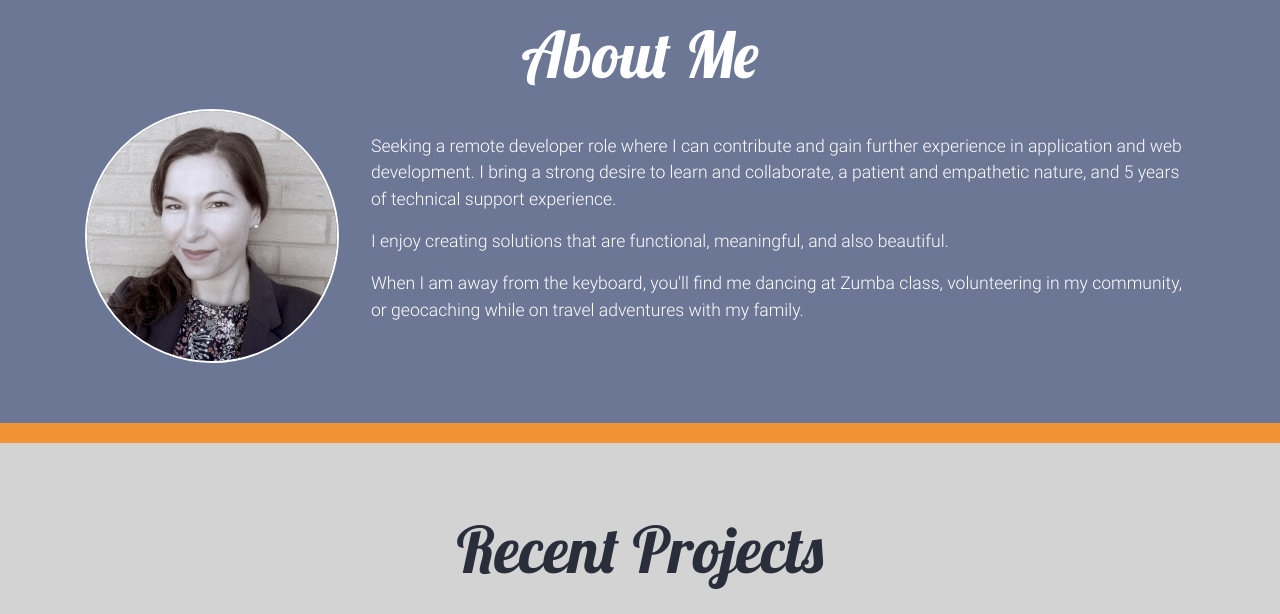
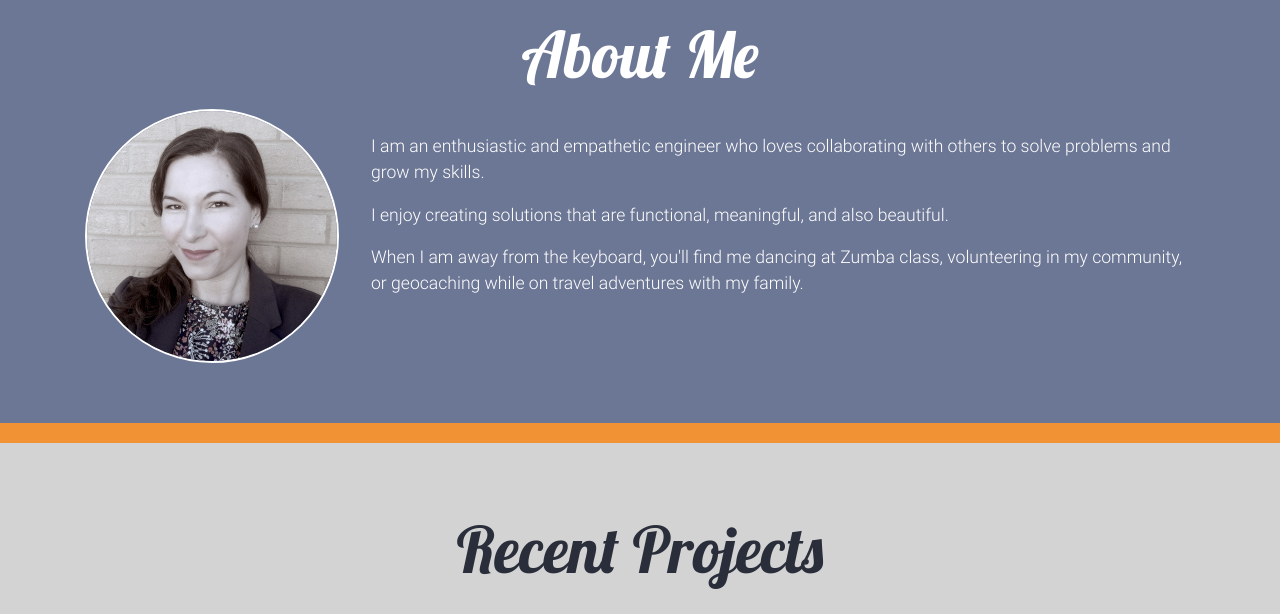
Before and after one commit to soris-codes/soris-codes.github.io, a plain HTML site: page index.html in a window 1280 px wide. Shown: the part 860-1474 px from the top of the page. Drawn offline with Linux system fonts and the light colour scheme.

Commit message:
Updating About Me

```diff
--- a/index.html
+++ b/index.html
@@ -123,8 +123,7 @@
         <div class="media">
           <img class="d-flex mr-3 profile-img" src="/img/profileImg.jpg" alt="Profile Image" />
           <div class="media-body text-white pt-4 ml-3">
-            <p>Seeking a remote developer role where I can contribute and gain further experience in application and web
-              development. I bring a strong desire to learn and collaborate, a patient and empathetic nature, and 5 years of technical support experience.</p>
+            <p>I am an enthusiastic and empathetic engineer who loves collaborating with others to solve problems and grow my skills.</p>
             <p>I enjoy creating solutions that are functional, meaningful, and also beautiful.</p>
             <p>When I am away from the keyboard, you'll find me dancing at Zumba class, volunteering in my community, or
               geocaching while on travel adventures with my family.</p>
```
